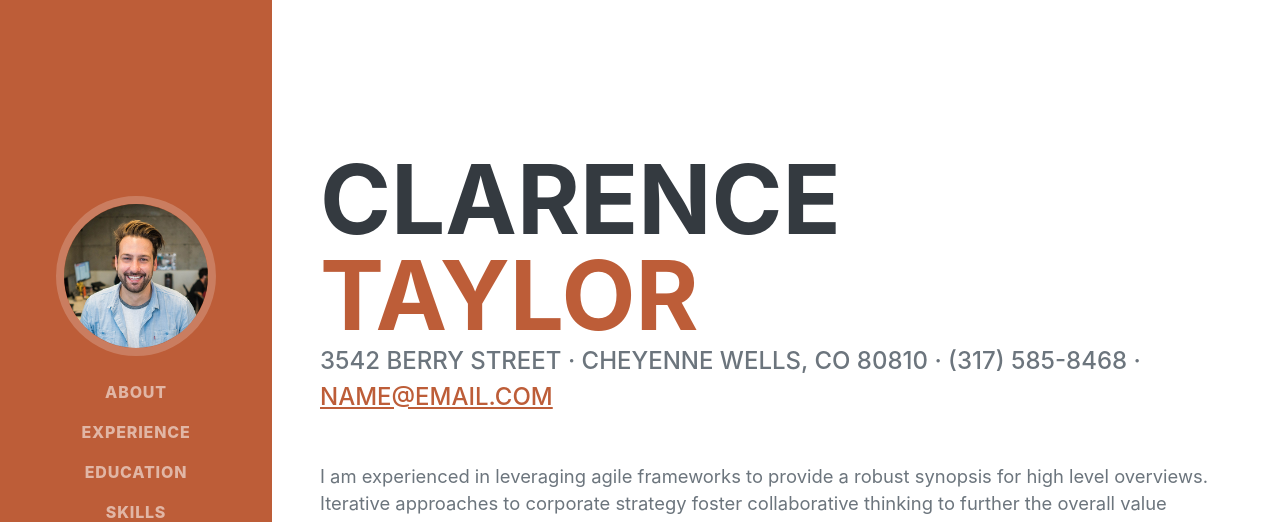
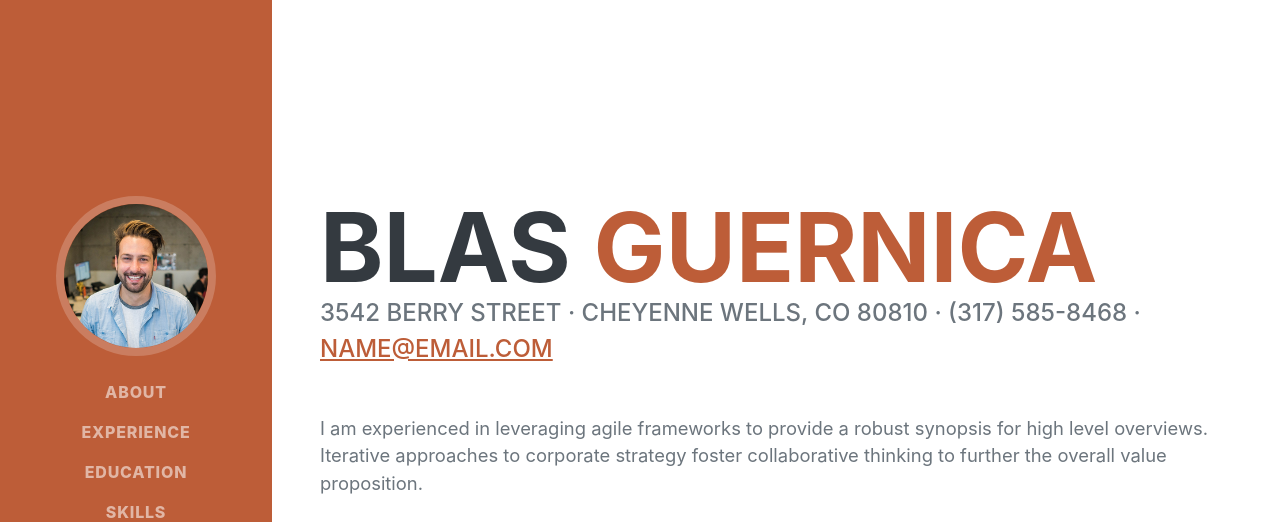
Before and after one commit to Gittyapprentice/gittyapprentice.github.io, a plain HTML site: page index.html in a window 1280 px wide. Shown: the top 522 px of the page. Drawn offline with nearby package versions, Linux system fonts and the light colour scheme; a web font is replaced by a local one.

Commit message:
Update index.html

```diff
--- a/index.html
+++ b/index.html
@@ -40,8 +40,8 @@
             <section class="resume-section" id="about">
                 <div class="resume-section-content">
                     <h1 class="mb-0">
-                        Clarence
-                        <span class="text-primary">Taylor</span>
+                        Blas
+                        <span class="text-primary">Guernica</span>
                     </h1>
                     <div class="subheading mb-5">
                         3542 Berry Street · Cheyenne Wells, CO 80810 · (317) 585-8468 ·
```
